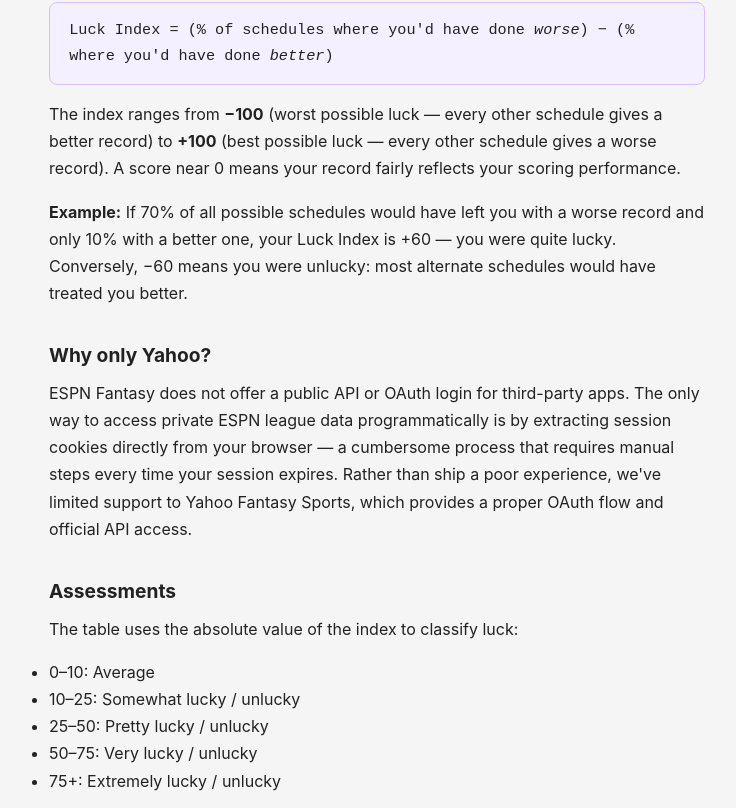
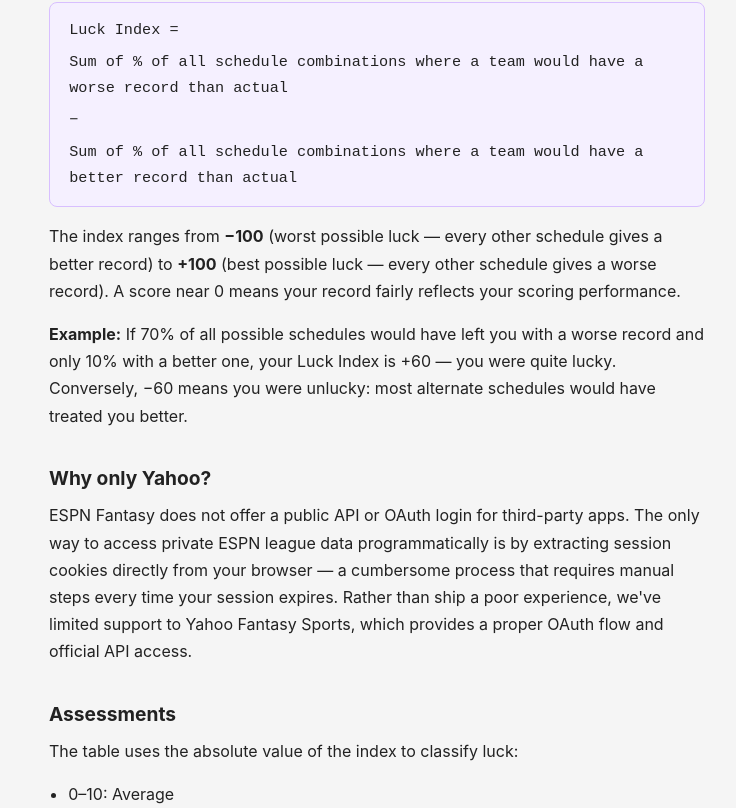
Before and after one commit to julian-soda/fantasy_football, a React (Vite) app in the folder frontend/: page /about in a window 1280 px wide. Shown: the part 532-1340 px from the top of the page, without its empty margins (263-999 px from the left). Built offline with nearby package versions, Linux system fonts and the light colour scheme.

Commit message:
cosmetic updates

```diff
--- a/frontend/src/pages/About.tsx
+++ b/frontend/src/pages/About.tsx
@@ -44,7 +44,10 @@ export default function About() {
         After running the simulation, the Luck Index is computed as:
       </p>
       <div style={styles.formula}>
-        Luck Index = (% of schedules where you'd have done <em>worse</em>) − (% where you'd have done <em>better</em>)
+        <div>Luck Index =</div>
+        <div style={{ marginTop: '0.4rem' }}>Sum of % of all schedule combinations where a team would have a worse record than actual</div>
+        <div style={{ marginTop: '0.4rem' }}>−</div>
+        <div style={{ marginTop: '0.4rem' }}>Sum of % of all schedule combinations where a team would have a better record than actual</div>
       </div>
 
       <p style={styles.p}>
@@ -75,7 +78,7 @@ export default function About() {
       <p style={styles.p}>
         The table uses the absolute value of the index to classify luck:
       </p>
-      <ul>
+      <ul style={{ paddingLeft: '1.2rem' }}>
         <li>0–10: Average</li>
         <li>10–25: Somewhat lucky / unlucky</li>
         <li>25–50: Pretty lucky / unlucky</li>
```
